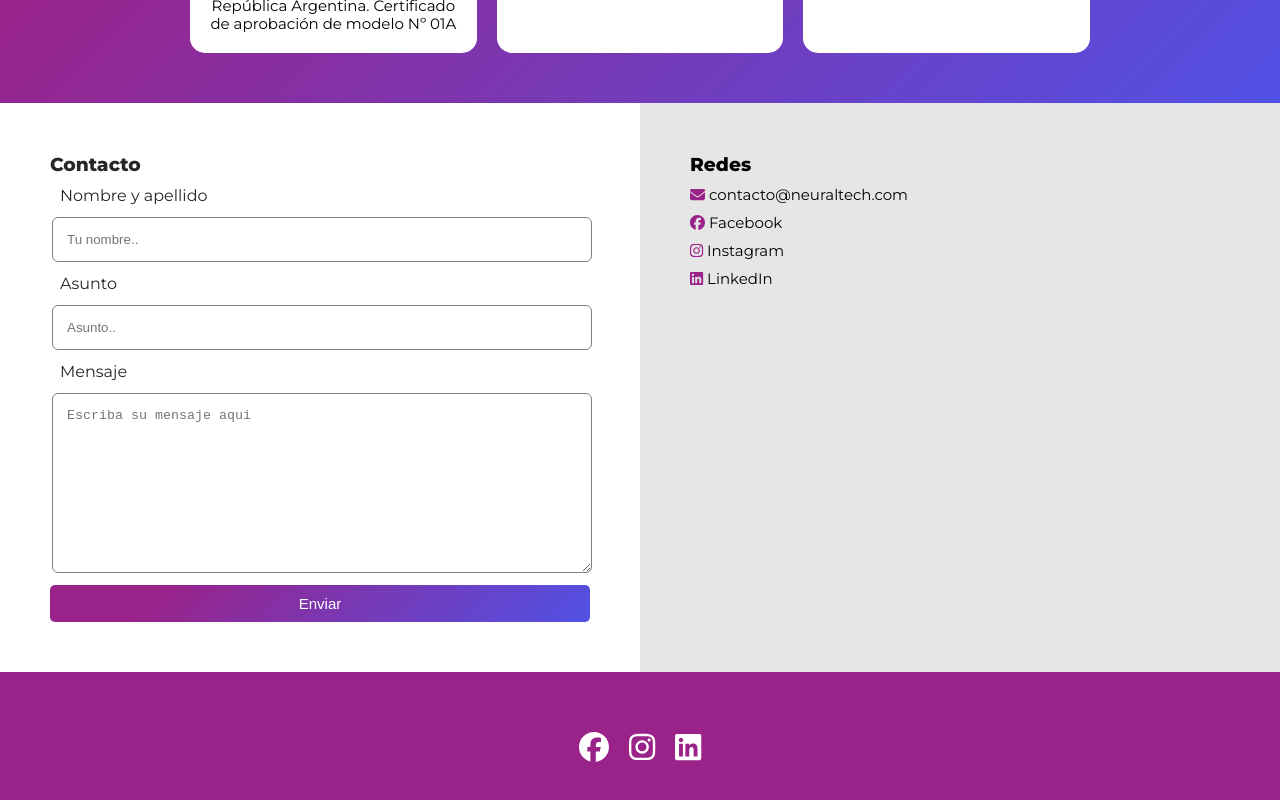
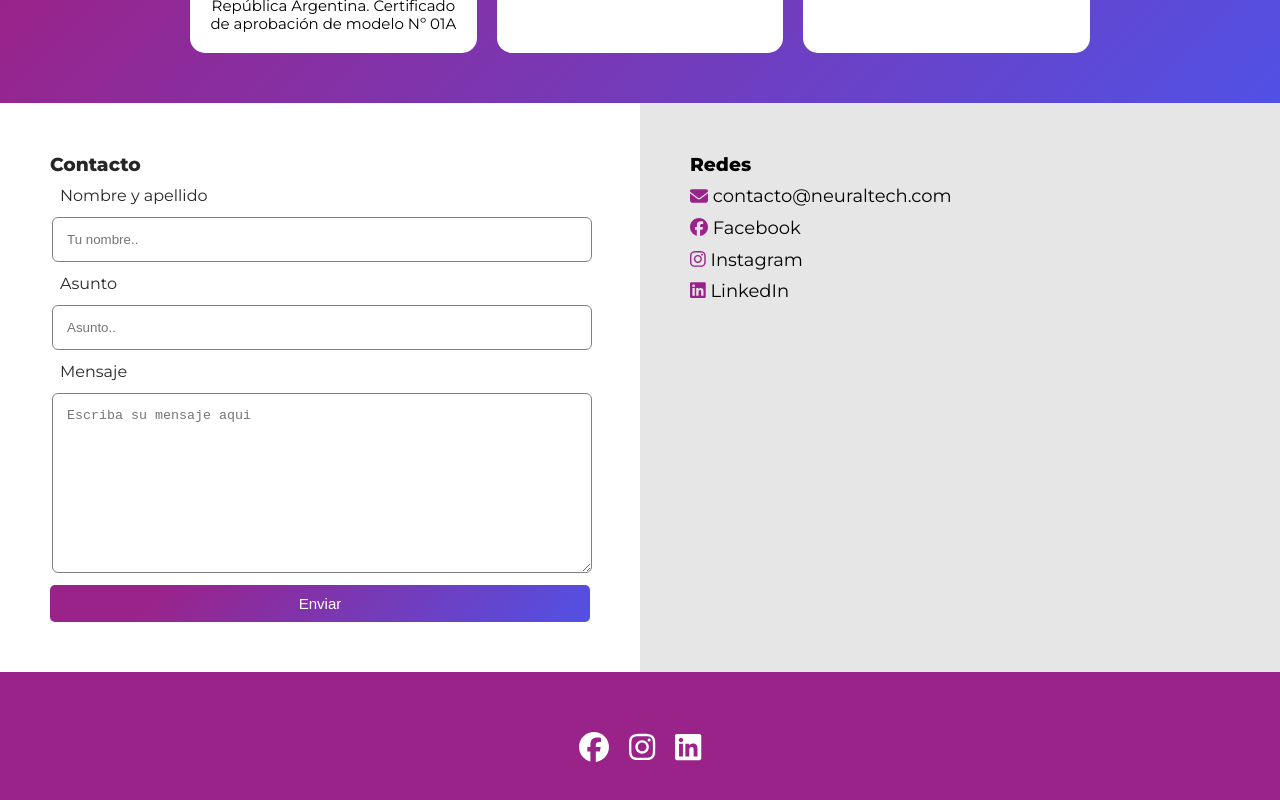
Before and after one commit to RocioDure12/landing-page-neuraltech, a Next.js app: page / in a window 1280 px wide. Shown: the part 2386-3186 px from the top of the page. Built offline with nearby package versions, Linux system fonts and the light colour scheme.

Commit message:
cambios en contacto

```diff
--- a/styles/contacto.module.scss
+++ b/styles/contacto.module.scss
@@ -63,7 +63,7 @@
         }
         p,
         a {
-            font-size: 15px;
+            font-size: 18px;
             margin-top: 10px;
             line-height: 1.2;
         }
```
